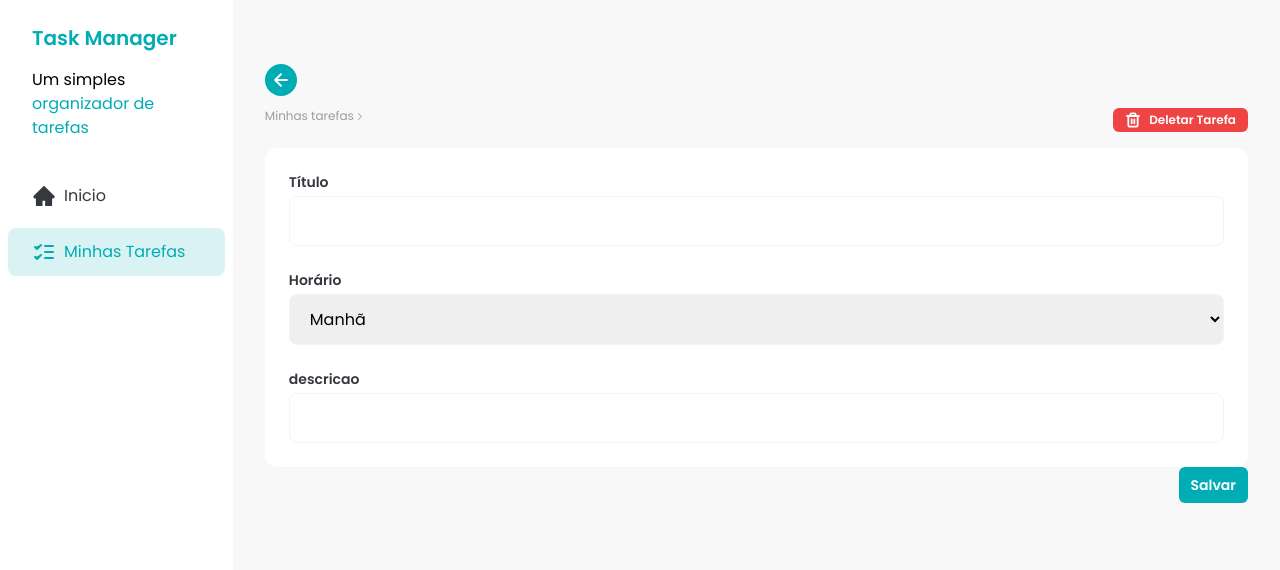
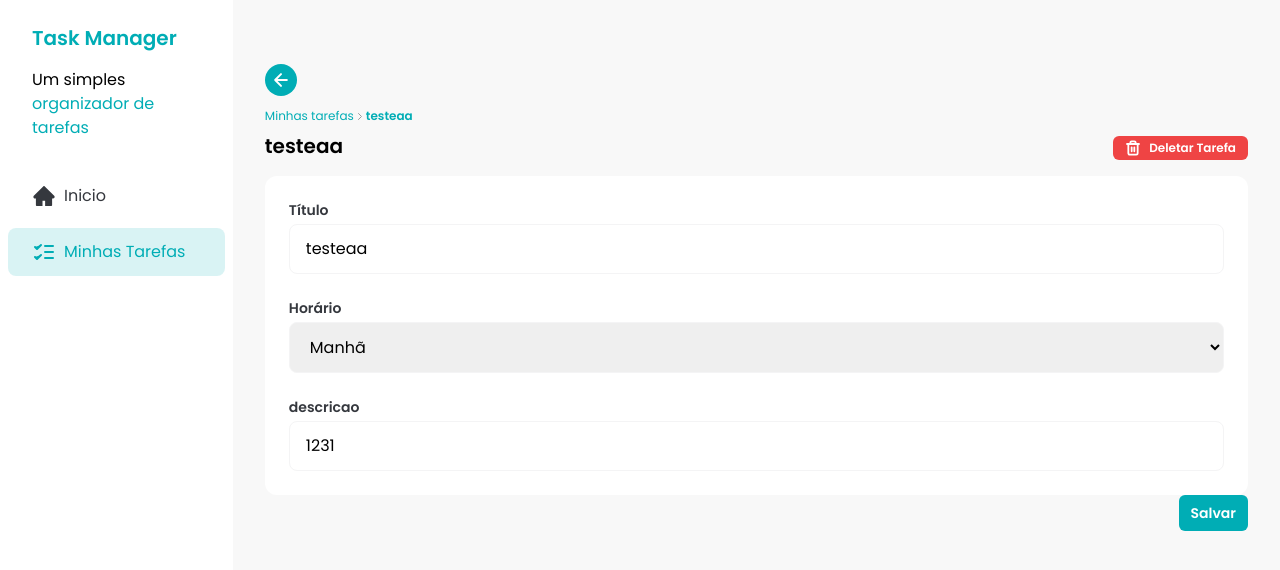
Before and after one commit to ViniciusMarquesz/fsc-task, a React (Vite) app: page /task/06df828e-b78a-4c22-a5d9-db3fc98c383a in a window 1280 px wide. Shown: the top 570 px of the page. Built offline with nearby package versions, Linux system fonts and the light colour scheme; no server answers; data requests are answered from the project's data file.

Commit message:
feat: solving query/mutation bugs

```diff
--- a/db.json
+++ b/db.json
@@ -1,17 +1,31 @@
 {
   "tasks": [
     {
-      "id": "3e183620-2711-4a57-b8eb-bcfa175ed13d",
-      "title": "aaa",
+      "id": "06df828e-b78a-4c22-a5d9-db3fc98c383a",
+      "title": "testeaa",
       "time": "morning",
-      "description": "abc",
+      "description": "1231",
       "status": "not_started"
     },
     {
-      "id": "34bcf114-ec36-4c06-8e39-6898c2b4773a",
-      "title": "a",
+      "id": "826f7b4d-5ee8-46a8-a7ec-0bd42c0683ae",
+      "title": "teste 2",
+      "time": "afternoon",
+      "description": "123",
+      "status": "not_started"
+    },
+    {
+      "id": "e8c0ed1e-9d48-42bc-9366-6c9003f5c16a",
+      "title": "teste 3",
+      "time": "evening",
+      "description": "teste 3",
+      "status": "not_started"
+    },
+    {
+      "id": "9fd88814-3068-46c6-a305-fa94baf061c4",
+      "title": "Testando",
       "time": "morning",
-      "description": "a",
+      "description": "abc",
       "status": "not_started"
     }
   ]
--- a/src/components/AddTaskDialog.jsx
+++ b/src/components/AddTaskDialog.jsx
@@ -164,7 +164,6 @@ const AddTaskDialog = ({ isOpen, handleClose }) => {
 AddTaskDialog.propTypes = {
   isOpen: PropTypes.bool.isRequired,
   handleClose: PropTypes.func.isRequired,
-  handleSubmit: PropTypes.func.isRequired,
 };
 
 export default AddTaskDialog;
--- a/src/components/TaskItem.jsx
+++ b/src/components/TaskItem.jsx
@@ -8,6 +8,7 @@ import Button from "./Button";
 
 const TaskItem = ({ task, handleCheckboxClick }) => {
   const { mutate: deleteTask, isPending } = useDeleteTask(task.id);
+
   const handleDeleteClick = async () => {
     deleteTask(undefined, {
       onSuccess: () => {
--- a/src/components/Tasks.jsx
+++ b/src/components/Tasks.jsx
@@ -17,7 +17,7 @@ import TasksSeparator from "./TasksSeparator";
 
 const Tasks = () => {
   const queryClient = useQueryClient();
-  const { data: tasks } = useGetTasks;
+  const { data: tasks } = useGetTasks();
 
   const [addTaskDialogIsOpen, setAddTaskDialogIsOpen] = useState(false);
 
@@ -51,7 +51,7 @@ const Tasks = () => {
 
       return task;
     });
-    queryClient.setQueryData("tasks", newTasks);
+    queryClient.setQueryData(["tasks"], newTasks);
   };
 
   return (
--- a/src/hooks/data/use-delete-task.js
+++ b/src/hooks/data/use-delete-task.js
@@ -12,8 +12,8 @@ export const useDeleteTask = (taskId) => {
       return deletedTask;
     },
     onSuccess: (deletedTask) => {
-      queryClient.setQueryData("tasks", (currentTasks) => {
-        return currentTasks.filter((oldTask) => oldTask.id !== deletedTask.id);
+      queryClient.setQueryData("tasks", (oldTasks) => {
+        return oldTasks.filter((oldTask) => oldTask.id !== deletedTask.id);
       });
     },
   });
--- a/src/pages/task-details.jsx
+++ b/src/pages/task-details.jsx
@@ -60,7 +60,7 @@ const TaskDetailsPage = () => {
       if (!response.ok) {
         throw new Error();
       }
-      const deletedTask = response.json();
+      const deletedTask = await response.json();
       queryClient.setQueryData("tasks", (oldTasks) => {
         return oldTasks.filter((oldTask) => oldTask.id != deletedTask);
       });
@@ -75,6 +75,7 @@ const TaskDetailsPage = () => {
       });
       const data = await response.json();
       reset(data);
+      return data;
     },
   });
 
@@ -116,7 +117,7 @@ const TaskDetailsPage = () => {
             <div className="flex items-center gap-1 text-xs">
               <span
                 onClick={handleBackClick}
-                className="cursor-pointer text-brand-text-gray"
+                className="cursor-pointer text-brand-primary"
               >
                 Minhas tarefas
               </span>
```
